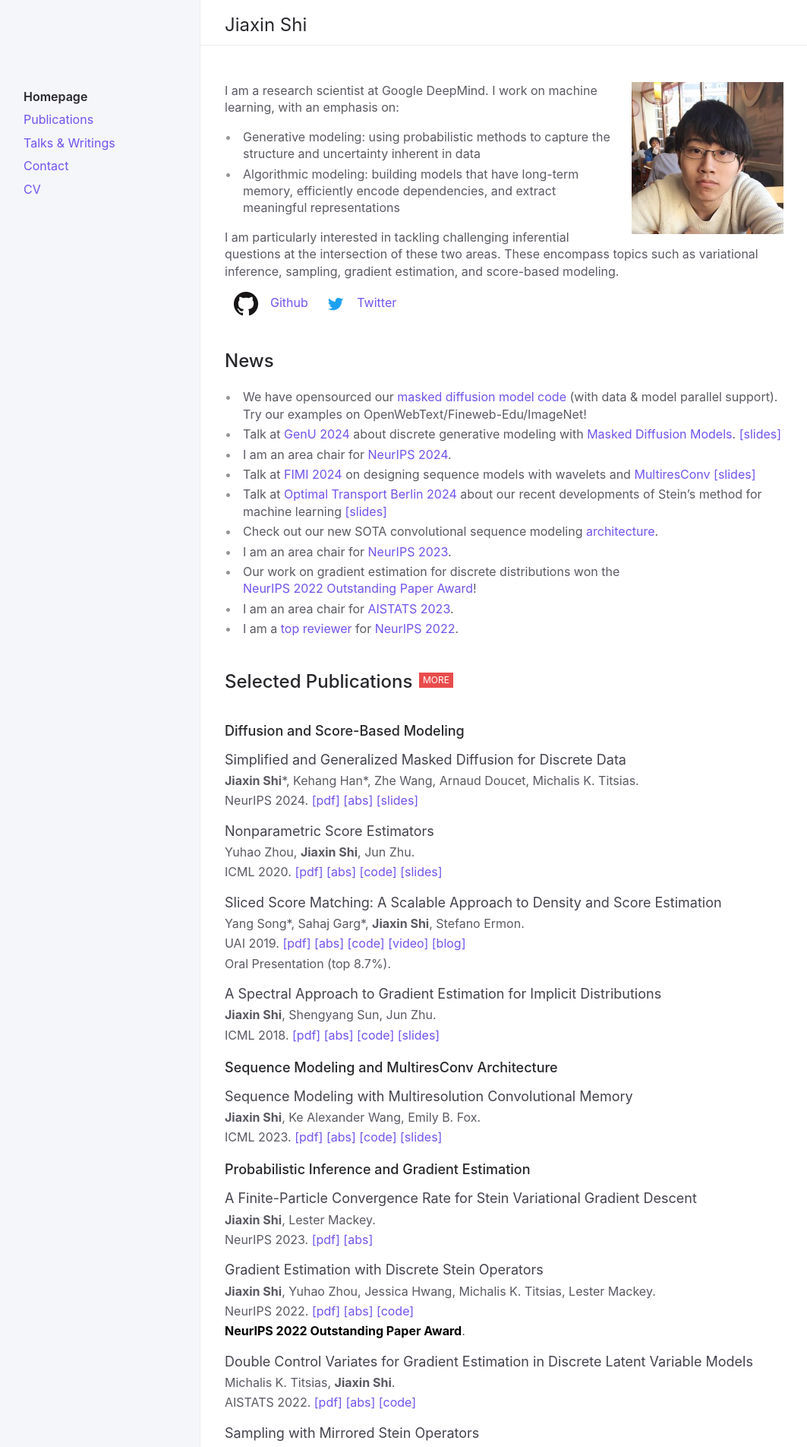
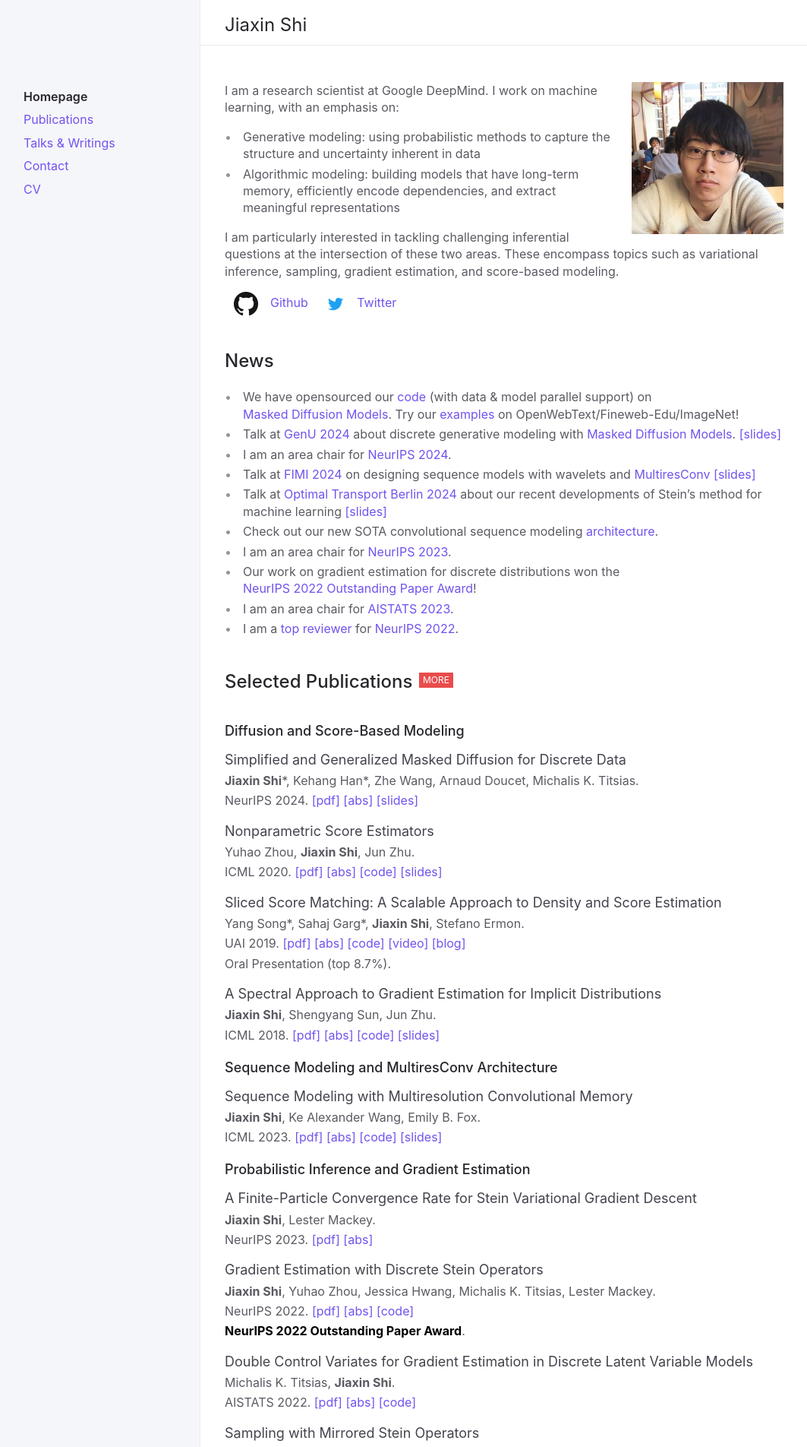
Before and after one commit to thjashin/thjashin.github.io, a Jekyll site: the page built from index.md, in a window 1280 px wide. Shown: the top 1904 px of the page at 76% size, without its empty margins (92-1155 px from the left). Built offline with Jekyll 4.4.1, drawn with Linux system fonts in a browser that asks for light colours.

Commit message:
Update index.md

```diff
--- a/index.md
+++ b/index.md
@@ -38,7 +38,7 @@ I received my B.E. in Computer Science at Tsinghua University.
 ## News
 {: .d-inline-block :}
 
-* We have opensourced our [masked diffusion model code](https://arxiv.org/abs/2406.04329) (with data & model parallel support). Try our examples on OpenWebText/Fineweb-Edu/ImageNet!
+* We have opensourced our [code](https://github.com/google-deepmind/md4) (with data & model parallel support) on [Masked Diffusion Models](https://arxiv.org/abs/2406.04329). Try our [examples](https://github.com/google-deepmind/md4/tree/main/md4/configs/md4) on OpenWebText/Fineweb-Edu/ImageNet!
 * Talk at [GenU 2024](https://genu.ai/2024/) about discrete generative modeling with [Masked Diffusion Models](https://arxiv.org/abs/2406.04329). [[slides]](https://thjashin.github.io/talks/jiaxins_md4_genu.pdf)
 * I am an area chair for [NeurIPS 2024](https://neurips.cc/Conferences/2024).
 * Talk at [FIMI 2024](https://ismseminar.github.io/fimi2024/) on designing sequence models with wavelets and [MultiresConv](https://arxiv.org/abs/2305.01638)  [[slides]](https://thjashin.github.io/talks/multires-conv-fimi.pdf)
```
